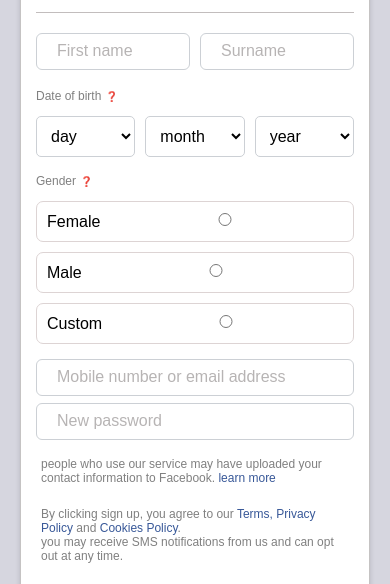
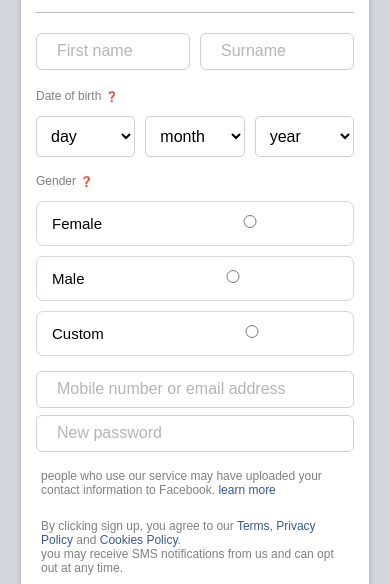
Before and after one commit to stanley1023/fb-project-replica, a plain HTML site: page newAcc.html in a window 390 px wide. Shown: the part 234-818 px from the top of the page. Drawn offline with Linux system fonts and the light colour scheme.

Commit message:
adjusted gender overflow on mobile

```diff
--- a/newAcc.html
+++ b/newAcc.html
@@ -38,6 +38,11 @@
 
       .gender-group {
         flex-direction: column;
+      }
+
+      .gender-option{
+        font-size: 14px;
+        padding: 12px 10px;
       }
     }
 
@@ -118,30 +123,35 @@
       display: flex;
       gap: 10px;
       margin-bottom: 15px;
+      flex-wrap: wrap;
     }
 
     .gender-option {
       display: flex;
       align-items: center;
-      justify-content: center;
+      justify-content: space-between;
       gap: 5px;
       border: 1px solid rgb(221, 212, 212);
-      padding: 8px 10px;
+      padding: 10px 15px;
       width: 100%;
       border-radius: 7px;
-      font-size: 16px;
+      font-size: 15px;
       cursor: pointer;
     }
 
+.gender-option input[type="radio"] {
+  margin-left: auto;
+  flex-shrink: 0;
+}
 
     .footer-text {
       font-size: 12px;
       color: grey;
       padding: 10px;
-    gap: 10px;
+      gap: 10px;
       line-height: 1.5;
       display: flex;
-    flex-wrap: wrap;
+      flex-wrap: wrap;
     }
 
     #sign-up-btn {
@@ -212,7 +222,9 @@
             <input placeholder="First name"> <input placeholder="Surname">
           </div>
 
-          <p style="font-size: 12px;color: grey;">Date of birth <span  style="display: inline-block; width: 14px; height: 14px; text-align: center; font-size: 10px; line-height: 14px;">&#x2753;</span></p>
+          <p style="font-size: 12px;color: grey;">Date of birth <span
+              style="display: inline-block; width: 14px; height: 14px; text-align: center; font-size: 10px; line-height: 14px;">&#x2753;</span>
+          </p>
           <div id="DOB">
             <select>
               <option value="">day</option>
@@ -272,18 +284,20 @@
             </select>
           </div>
 
-          <p style="font-size: 12px;color: grey;">Gender <span  style="display: inline-block; width: 14px; height: 14px; text-align: center; font-size: 10px; line-height: 14px;" >&#x2753;</span> </p>
+          <p style="font-size: 12px;color: grey;">Gender <span
+              style="display: inline-block; width: 14px; height: 14px; text-align: center; font-size: 10px; line-height: 14px;">&#x2753;</span>
+          </p>
           <div class="gender-group">
             <label class="gender-option">
-              Female<input type="radio" name="gender" placeholder="Female">
+              Female<input type="radio" name="gender" value="Female">
             </label>
 
             <label class="gender-option">
-              Male<input type="radio" name="gender" placeholder="Male">
+              Male<input type="radio" name="gender" value="Male">
             </label>
 
             <label class="gender-option">
-              Custom<input type="radio" name="gender" placeholder="Custom">
+              Custom<input type="radio" name="gender" value="Custom">
             </label>
           </div>
 
```
Also changed, not shown: index.html (+7 -0 lines).
